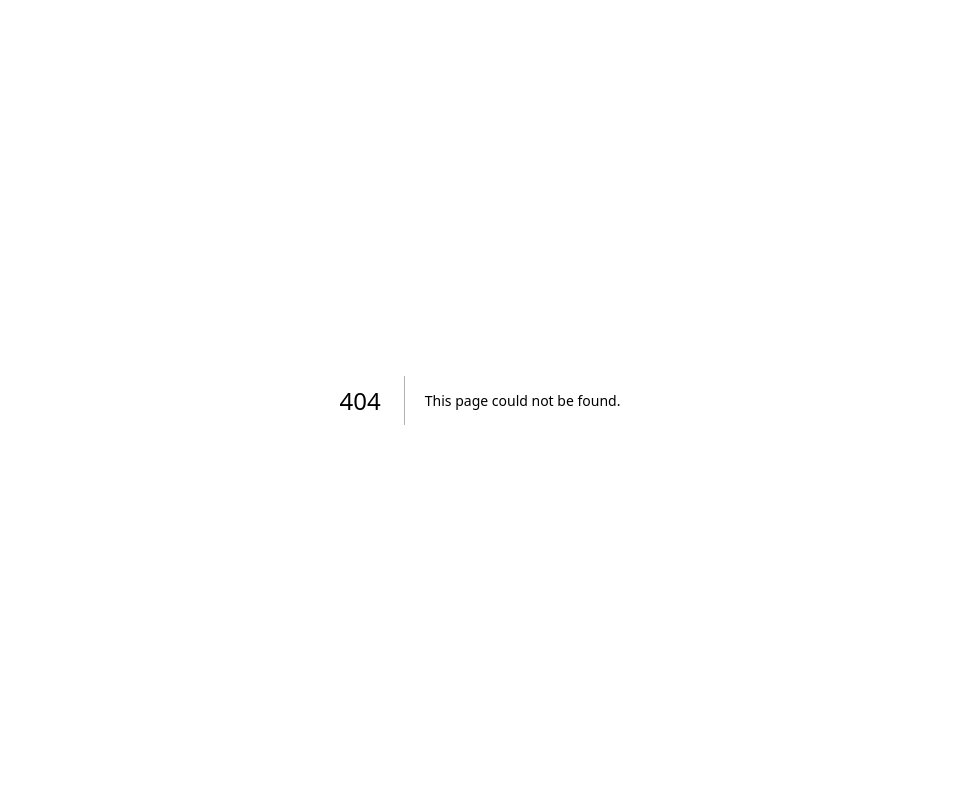
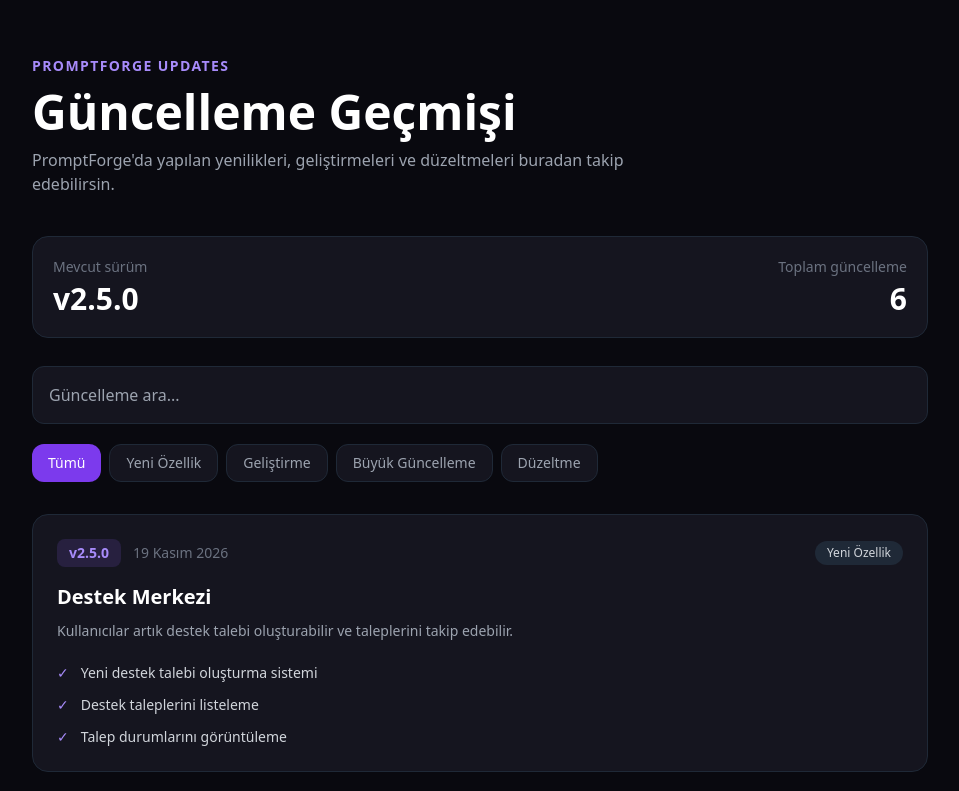
Before and after one commit to syntaxxsl/promptforge-nextjs, a Next.js app: page /changelog in a window 1280 px wide. Before the commit this address had no page. Shown: the top 791 px of the page, without its empty margins (160-1119 px from the left). Built offline with nearby package versions, Linux system fonts and the light colour scheme.

Commit message:
Create page.tsx

```diff
--- /dev/null
+++ b/app/changelog/page.tsx
@@ -0,0 +1,226 @@
+
+'use client'
+
+import { useMemo, useState } from 'react'
+
+const updates = [
+  {
+    version: '2.5.0',
+    date: '19 Kasım 2026',
+    category: 'Yeni Özellik',
+    title: 'Destek Merkezi',
+    description: 'Kullanıcılar artık destek talebi oluşturabilir ve taleplerini takip edebilir.',
+    items: [
+      'Yeni destek talebi oluşturma sistemi',
+      'Destek taleplerini listeleme',
+      'Talep durumlarını görüntüleme'
+    ]
+  },
+  {
+    version: '2.4.0',
+    date: '18 Kasım 2026',
+    category: 'Yeni Özellik',
+    title: 'SEO Analyzer',
+    description: 'Web sayfalarının temel SEO kriterlerini kontrol eden yeni araç.',
+    items: [
+      'SEO başlığı kontrolü',
+      'Meta açıklaması analizi',
+      'SEO raporu oluşturma'
+    ]
+  },
+  {
+    version: '2.3.0',
+    date: '17 Kasım 2026',
+    category: 'Yeni Özellik',
+    title: 'Export Studio',
+    description: 'Projeleri farklı dosya formatlarında dışa aktarma.',
+    items: [
+      'HTML, CSS ve JS indirme',
+      'ZIP paket oluşturma'
+    ]
+  },
+  {
+    version: '2.2.0',
+    date: '16 Kasım 2026',
+    category: 'Yeni Özellik',
+    title: 'Code Sandbox',
+    description: 'HTML, CSS ve JavaScript kodlarını izole bir önizleme alanında test etme.',
+    items: [
+      'Canlı kod önizlemesi',
+      'Ayrı HTML, CSS ve JS alanları'
+    ]
+  },
+  {
+    version: '2.1.0',
+    date: '15 Kasım 2026',
+    category: 'Geliştirme',
+    title: 'Kod Araçları',
+    description: 'Kod geliştirme sürecini kolaylaştıran araçlar genişletildi.',
+    items: [
+      'Code Diff',
+      'Snippet Library',
+      'Responsive Preview'
+    ]
+  },
+  {
+    version: '2.0.0',
+    date: '14 Kasım 2026',
+    category: 'Büyük Güncelleme',
+    title: 'PromptForge 2.0',
+    description: 'Platformun araçları ve proje yönetimi deneyimi geliştirildi.',
+    items: [
+      'Yeni araç sayfaları',
+      'Galeri geliştirmeleri',
+      'Proje yönetimi iyileştirmeleri'
+    ]
+  }
+]
+
+const categories = [
+  'Tümü',
+  'Yeni Özellik',
+  'Geliştirme',
+  'Büyük Güncelleme',
+  'Düzeltme'
+]
+
+export default function ChangelogPage() {
+  const [category, setCategory] = useState('Tümü')
+  const [search, setSearch] = useState('')
+
+  const filteredUpdates = useMemo(() => {
+    return updates.filter(update => {
+      const categoryMatch =
+        category === 'Tümü' || update.category === category
+
+      const searchText = search.toLowerCase().trim()
+
+      const searchMatch =
+        update.title.toLowerCase().includes(searchText) ||
+        update.description.toLowerCase().includes(searchText) ||
+        update.version.toLowerCase().includes(searchText)
+
+      return categoryMatch && searchMatch
+    })
+  }, [category, search])
+
+  return (
+    <main className="min-h-screen bg-[#09090f] text-white px-5 py-10 sm:py-14">
+      <div className="max-w-4xl mx-auto">
+
+        <div className="mb-10">
+          <p className="text-violet-400 font-bold text-sm tracking-widest">
+            PROMPTFORGE UPDATES
+          </p>
+
+          <h1 className="text-4xl sm:text-5xl font-bold mt-3">
+            Güncelleme Geçmişi
+          </h1>
+
+          <p className="text-gray-400 mt-3 max-w-2xl">
+            PromptForge'da yapılan yenilikleri, geliştirmeleri ve
+            düzeltmeleri buradan takip edebilirsin.
+          </p>
+        </div>
+
+        <div className="bg-[#15151f] border border-gray-800 rounded-2xl p-5 mb-7">
+          <div className="flex flex-col sm:flex-row justify-between gap-4">
+            <div>
+              <p className="text-gray-500 text-sm">Mevcut sürüm</p>
+              <p className="text-3xl font-bold mt-1">v2.5.0</p>
+            </div>
+
+            <div className="sm:text-right">
+              <p className="text-gray-500 text-sm">Toplam güncelleme</p>
+              <p className="text-3xl font-bold mt-1">
+                {updates.length}
+              </p>
+            </div>
+          </div>
+        </div>
+
+        <input
+          value={search}
+          onChange={e => setSearch(e.target.value)}
+          placeholder="Güncelleme ara..."
+          className="w-full bg-[#15151f] border border-gray-800 rounded-xl p-4 mb-5 outline-none focus:border-violet-500"
+        />
+
+        <div className="flex flex-wrap gap-2 mb-8">
+          {categories.map(item => (
+            <button
+              key={item}
+              onClick={() => setCategory(item)}
+              className={`px-4 py-2 rounded-xl text-sm transition ${
+                category === item
+                  ? 'bg-violet-600 text-white'
+                  : 'bg-[#15151f] border border-gray-800 text-gray-400 hover:border-violet-500'
+              }`}
+            >
+              {item}
+            </button>
+          ))}
+        </div>
+
+        <div className="space-y-5">
+          {filteredUpdates.map(update => (
+            <article
+              key={update.version}
+              className="bg-[#15151f] border border-gray-800 rounded-2xl p-5 sm:p-6"
+            >
+              <div className="flex flex-wrap items-center justify-between gap-3 mb-4">
+                <div className="flex items-center gap-3">
+                  <span className="bg-violet-500/15 text-violet-400 px-3 py-1 rounded-lg text-sm font-bold">
+                    v{update.version}
+                  </span>
+
+                  <span className="text-gray-500 text-sm">
+                    {update.date}
+                  </span>
+                </div>
+
+                <span className="text-xs bg-gray-800 text-gray-300 px-3 py-1 rounded-full">
+                  {update.category}
+                </span>
+              </div>
+
+              <h2 className="text-xl font-bold">
+                {update.title}
+              </h2>
+
+              <p className="text-gray-400 text-sm leading-6 mt-2">
+                {update.description}
+              </p>
+
+              <div className="mt-5 space-y-3">
+                {update.items.map((item, index) => (
+                  <div
+                    key={index}
+                    className="flex items-start gap-3 text-sm text-gray-300"
+                  >
+                    <span className="text-violet-400">✓</span>
+                    {item}
+                  </div>
+                ))}
+              </div>
+            </article>
+          ))}
+
+          {filteredUpdates.length === 0 && (
+            <div className="bg-[#15151f] border border-gray-800 rounded-2xl p-10 text-center">
+              <p className="font-semibold">Güncelleme bulunamadı.</p>
+              <p className="text-gray-500 text-sm mt-2">
+                Başka bir arama veya kategori dene.
+              </p>
+            </div>
+          )}
+        </div>
+
+        <p className="text-center text-gray-600 text-xs mt-10">
+          PromptForge Changelog
+        </p>
+
+      </div>
+    </main>
+  )
+}
```
